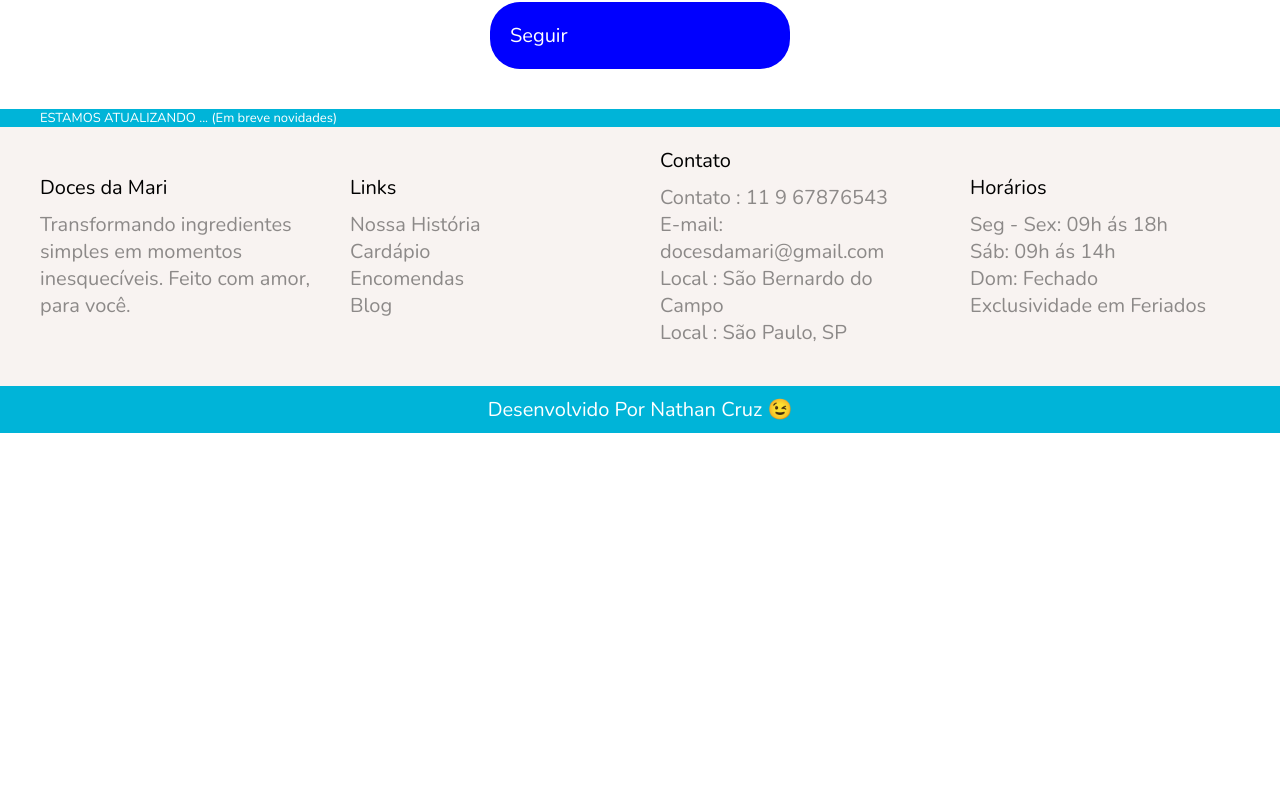
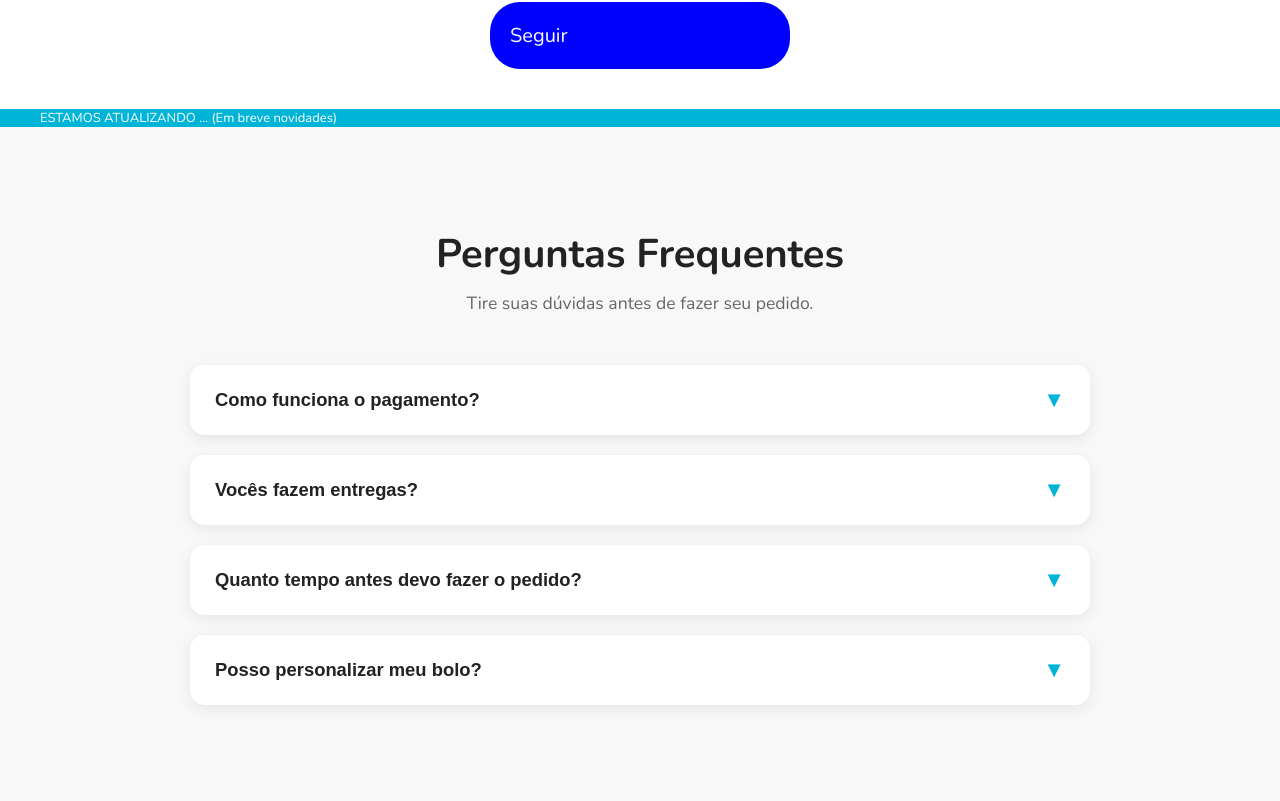
Before and after one commit to eunathan098/Doces-Da-Mari-LP, a React (Vite) app: page / in a window 1280 px wide. Shown: the part 2599-3400 px from the top of the page. Before the commit the page ends 3032 px from the top, so only its background shows below. Built offline with nearby package versions, Linux system fonts and the light colour scheme.

Commit message:
Implementação de seção Perguntas e Respostas concluída

```diff
--- a/src/App.tsx
+++ b/src/App.tsx
@@ -3,6 +3,7 @@ import "./App.css";
 import Header from "./components/Header/Header";
 import Section from "./components/Section/Section";
 import Footer from "./components/Footer/Footer";
+import FAQ from "./components/FAQ/FAQ";
 
 function App() {
   return (
@@ -12,7 +13,7 @@ function App() {
       <main>
         <Section />
       </main>
-
+        <FAQ/>
       <Footer />
     </>
   );
--- /dev/null
+++ b/src/components/FAQ/FAQ.css
@@ -0,0 +1,114 @@
+/* ===========================
+    FAQ
+=========================== */
+
+#faq{
+    width:100%;
+    padding:100px 20px;
+    background:#f8f8f8;
+}
+
+.container-faq{
+    max-width:900px;
+    margin:0 auto;
+}
+
+.faq-title{
+    text-align:center;
+    margin-bottom:50px;
+}
+
+.faq-title h2{
+    font-size:2.5rem;
+    margin-bottom:10px;
+    color:#222;
+}
+
+.faq-title p{
+    color:#666;
+    font-size:1.1rem;
+}
+
+.faq-content{
+    display:flex;
+    flex-direction:column;
+    gap:20px;
+}
+
+/* Card */
+
+.faq-item{
+    background:#fff;
+    border-radius:15px;
+    overflow:hidden;
+    box-shadow:0 4px 15px rgba(0,0,0,.08);
+    transition:.3s;
+}
+
+.faq-item:hover{
+    box-shadow:0 10px 25px rgba(0,0,0,.12);
+}
+
+/* Pergunta */
+
+.faq-pergunta{
+    width:100%;
+    padding:22px 25px;
+
+    display:flex;
+    justify-content:space-between;
+    align-items:center;
+
+    border:none;
+    outline:none;
+    background:white;
+
+    cursor:pointer;
+}
+
+.faq-pergunta h3{
+    font-size:1.15rem;
+    color:#222;
+    font-weight:600;
+    text-align:left;
+}
+
+/* Ícone */
+
+.icone{
+    font-size:22px;
+    color:#00B4D8;
+    transition:transform .35s ease;
+}
+
+.icone.ativo{
+    transform:rotate(180deg);
+}
+
+/* Resposta */
+
+.faq-resposta{
+    max-height:0;
+    overflow:hidden;
+
+    opacity:0;
+
+    transition:
+        max-height .45s ease,
+        opacity .35s ease,
+        padding .35s ease;
+
+    padding:0 25px;
+}
+
+.faq-resposta.aberta{
+    max-height:200px;
+    opacity:1;
+    padding:0 25px 20px;
+}
+
+.faq-resposta p{
+    color:#666;
+    line-height:1.7;
+    font-size:1rem;
+}
--- /dev/null
+++ b/src/components/FAQ/FAQ.tsx
@@ -0,0 +1,93 @@
+// Importação do CSS
+import "./FAQ.css";
+
+// Importação do useState
+import { useState } from "react";
+
+function FAQ() {
+    const [perguntaAberta, setPerguntaAberta] = useState<number | null>(null);
+
+    const togglePergunta = (id: number) => {
+        setPerguntaAberta(perguntaAberta === id ? null : id);
+    };
+
+    const perguntas = [
+        {
+            id: 1,
+            pergunta: "Como funciona o pagamento?",
+            resposta: "Aceitamos PIX, cartão de crédito, débito e dinheiro."
+        },
+        {
+            id: 2,
+            pergunta: "Vocês fazem entregas?",
+            resposta: "Sim! Realizamos entregas mediante taxa de entrega."
+        },
+        {
+            id: 3,
+            pergunta: "Quanto tempo antes devo fazer o pedido?",
+            resposta: "Recomendamos fazer sua encomenda com pelo menos 3 dias de antecedência."
+        },
+        {
+            id: 4,
+            pergunta: "Posso personalizar meu bolo?",
+            resposta: "Sim! Fazemos bolos totalmente personalizados para qualquer ocasião."
+        }
+    ];
+
+    return (
+        <section id="faq">
+
+            <div className="container-faq">
+
+                <div className="faq-title">
+                    <h2>Perguntas Frequentes</h2>
+                    <p>Tire suas dúvidas antes de fazer seu pedido.</p>
+                </div>
+
+                <div className="faq-content">
+
+                    {perguntas.map((item) => (
+
+                        <div
+                            className="faq-item"
+                            key={item.id}
+                        >
+
+                            <button
+                                className="faq-pergunta"
+                                onClick={() => togglePergunta(item.id)}
+                            >
+
+                                <h3>{item.pergunta}</h3>
+
+                                <span
+                                    className={`icone ${
+                                        perguntaAberta === item.id ? "ativo" : ""
+                                    }`}
+                                >
+                                    ▼
+                                </span>
+
+                            </button>
+
+                            <div
+                                className={`faq-resposta ${
+                                    perguntaAberta === item.id ? "aberta" : ""
+                                }`}
+                            >
+                                <p>{item.resposta}</p>
+                            </div>
+
+                        </div>
+
+                    ))}
+
+                </div>
+
+            </div>
+
+        </section>
+    );
+}
+
+export default FAQ;
```
